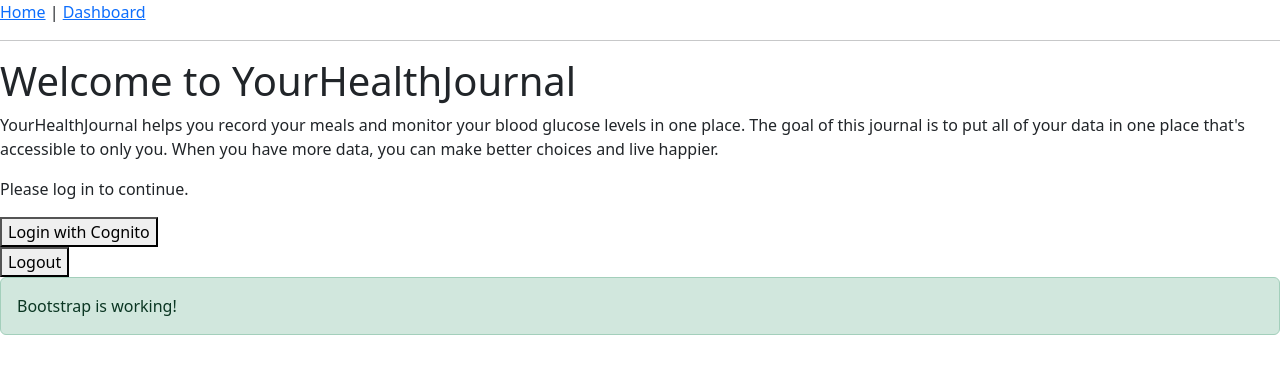
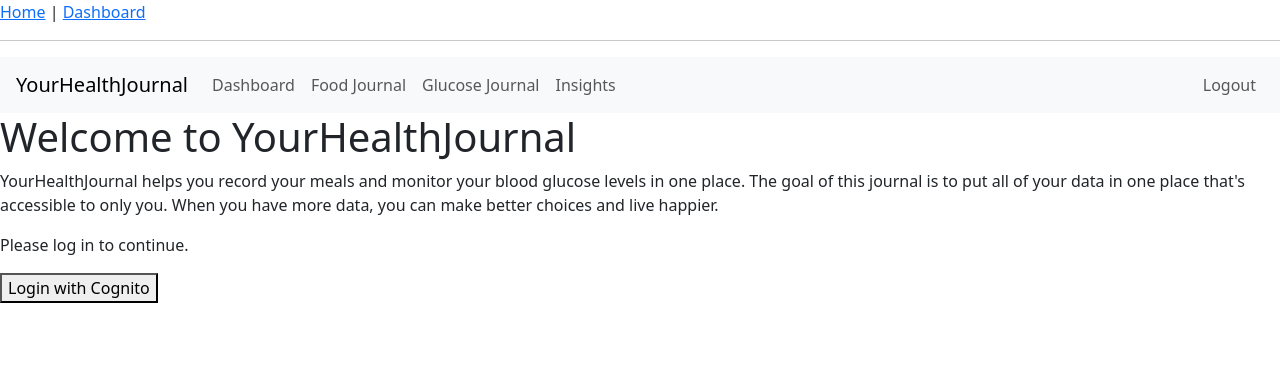
Before and after one commit to jgrittonbell/yhj-frontend, an Angular app: page / in a window 1280 px wide. Shown: the top 374 px of the page. Built offline with nearby package versions, Linux system fonts and the light colour scheme.

Commit message:
Added nav bar and logout works

```diff
--- a/src/app/app.component.html
+++ b/src/app/app.component.html
@@ -3,4 +3,5 @@
   <a routerLink="/dashboard">Dashboard</a>
 </nav>
 <hr />
+<app-navbar></app-navbar>
 <router-outlet></router-outlet>
--- a/src/app/app.component.ts
+++ b/src/app/app.component.ts
@@ -1,9 +1,10 @@
 import { Component } from '@angular/core';
-import { RouterModule } from '@angular/router';
+import { RouterModule, RouterOutlet } from '@angular/router';
+import { NavbarComponent } from './shared/navbar/navbar.component';
 
 @Component({
   selector: 'app-root',
-  imports: [RouterModule],
+  imports: [RouterModule, RouterOutlet, NavbarComponent],
   templateUrl: './app.component.html',
   styleUrl: './app.component.css',
 })
--- a/src/app/environments/environment.prod.ts
+++ b/src/app/environments/environment.prod.ts
@@ -1,11 +1,11 @@
 export const environment = {
   production: true,
-  apiBaseUrl: 'https://yhj.grittonbelldev.com/api',
   cognito: {
     clientId: '17maovn490jgjo4sahig56bs9b',
     domain: 'us-east-2qhnriu1dn.auth.us-east-2.amazoncognito.com',
     redirectUri: 'https://jgrittonbell.github.io/yhj-frontend/auth-callback',
     responseType: 'code',
     scope: 'openid email',
+    logoutRedirectUri: 'http://localhost:4200',
   },
 };
--- a/src/app/environments/environment.ts
+++ b/src/app/environments/environment.ts
@@ -6,5 +6,6 @@ export const environment = {
     redirectUri: 'http://localhost:4200/auth-callback',
     responseType: 'code',
     scope: 'openid email',
+    logoutRedirectUri: 'http://localhost:4200',
   },
 };
--- a/src/app/home/home.component.html
+++ b/src/app/home/home.component.html
@@ -13,7 +13,3 @@
 <p>Please log in to continue.</p>
 
 <button (click)="login()">Login with Cognito</button>
-<br />
-<button (click)="logout()">Logout</button>
-
-<div class="alert alert-success" role="alert">Bootstrap is working!</div>
--- a/src/app/home/home.component.ts
+++ b/src/app/home/home.component.ts
@@ -28,14 +28,4 @@ export class HomeComponent implements OnInit {
 
     window.location.href = loginUrl;
   }
-
-  logout() {
-    localStorage.removeItem('id_token');
-    localStorage.removeItem('access_token');
-    localStorage.removeItem('expires_in');
-
-    const { domain, clientId, redirectUri } = environment.cognito;
-    const logoutUrl = `https://${domain}/logout?client_id=${clientId}&logout_uri=${redirectUri}`;
-    window.location.href = logoutUrl;
-  }
 }
--- /dev/null
+++ b/src/app/shared/navbar/navbar.component.html
@@ -0,0 +1,35 @@
+<nav class="navbar navbar-expand-lg navbar-light bg-light px-3">
+  <a class="navbar-brand" routerLink="/">YourHealthJournal</a>
+
+  <button
+    class="navbar-toggler"
+    type="button"
+    data-bs-toggle="collapse"
+    data-bs-target="#navbarNav"
+  >
+    <span class="navbar-toggler-icon"></span>
+  </button>
+
+  <div class="collapse navbar-collapse" id="navbarNav">
+    <ul class="navbar-nav me-auto">
+      <li class="nav-item">
+        <a class="nav-link" routerLink="/dashboard">Dashboard</a>
+      </li>
+      <li class="nav-item">
+        <a class="nav-link" routerLink="/food-journal">Food Journal</a>
+      </li>
+      <li class="nav-item">
+        <a class="nav-link" routerLink="/glucose-journal">Glucose Journal</a>
+      </li>
+      <li class="nav-item">
+        <a class="nav-link" routerLink="/insights">Insights</a>
+      </li>
+    </ul>
+
+    <ul class="navbar-nav ms-auto">
+      <li class="nav-item">
+        <a class="nav-link" (click)="logout()">Logout</a>
+      </li>
+    </ul>
+  </div>
+</nav>
--- /dev/null
+++ b/src/app/shared/navbar/navbar.component.ts
@@ -0,0 +1,24 @@
+import { Component } from '@angular/core';
+import { environment } from '../../environments/environment';
+
+@Component({
+  selector: 'app-navbar',
+  templateUrl: './navbar.component.html',
+  styleUrls: ['./navbar.component.css'],
+})
+export class NavbarComponent {
+  /**
+   * Logs the user out of both the frontend app and AWS Cognito.
+   * This function clears local/session storage and redirects
+   * the user to Cognito’s logout URL.
+   */
+  logout(): void {
+    // Remove any locally stored tokens or session data.
+    // Clear the stored the Cognito ID token, access token, or user info in localStorage or sessionStorage.
+    localStorage.clear();
+    sessionStorage.clear();
+
+    // Step 3: Force the browser to navigate to the logout URL
+    window.location.href = '/';
+  }
+}
```
Also changed, not shown: src/app/auth.guard.ts (added, +37 -0 lines), src/app/shared/navbar/navbar.component.css (added), 1 other file (tests, documents, lock files or other folders).
